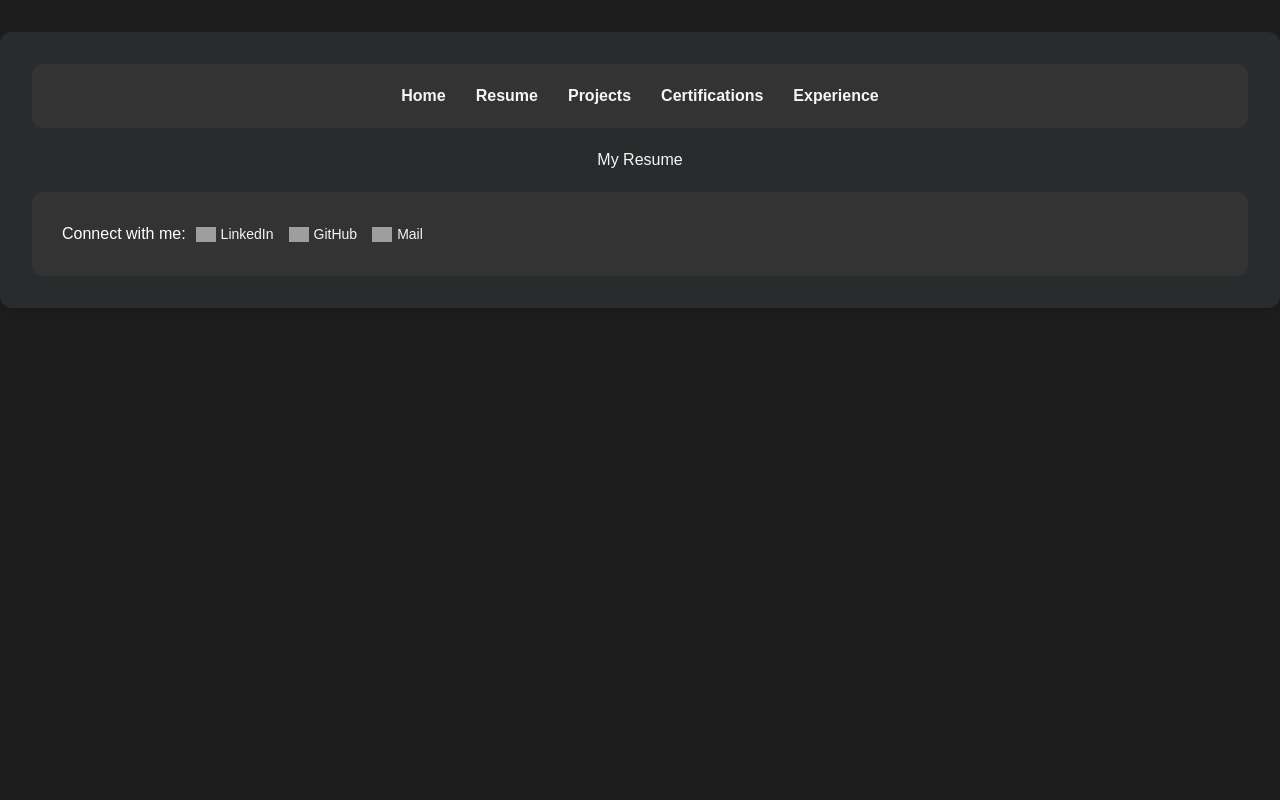
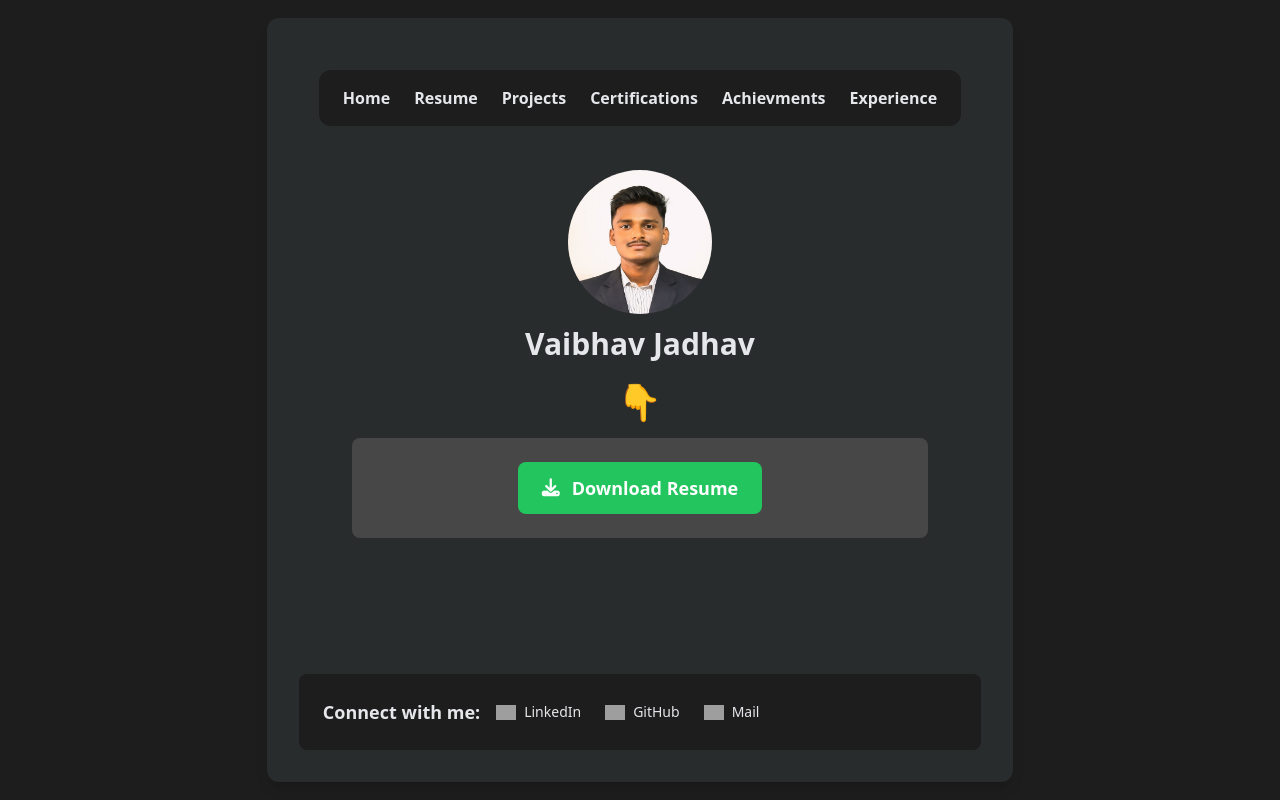
Before and after one commit to vaibhav096/vaibhav096.github.io, a Django app: template portfolio/templates/resume.html in a window 1280 px wide. Run offline with Django 5.2, Linux system fonts and the light colour scheme; the template is opened without the code that fills it, so the values that code supplies are empty; style sheets or scripts are compiled from the project's sources; some libraries are stand-ins or nearby versions; grey boxes are pictures that could not be loaded.

Commit message:
include another pages in portfolio

```diff
--- a/portfolio/portfolio/settings.py
+++ b/portfolio/portfolio/settings.py
@@ -11,6 +11,7 @@ https://docs.djangoproject.com/en/5.0/ref/settings/
 """
 
 from pathlib import Path
+import os
 
 # Build paths inside the project like this: BASE_DIR / 'subdir'.
 BASE_DIR = Path(__file__).resolve().parent.parent
@@ -56,6 +57,7 @@ MIDDLEWARE = [
     'django.contrib.messages.middleware.MessageMiddleware',
     'django.middleware.clickjacking.XFrameOptionsMiddleware',
     "django_browser_reload.middleware.BrowserReloadMiddleware",
+
 ]
 
 ROOT_URLCONF = 'portfolio.urls'
@@ -133,3 +135,6 @@ STATICFILES_DIRS = [
 # https://docs.djangoproject.com/en/5.0/ref/settings/#default-auto-field
 
 DEFAULT_AUTO_FIELD = 'django.db.models.BigAutoField'
+
+MEDIA_URL = '/media/'
+MEDIA_ROOT = os.path.join(BASE_DIR, 'media')
--- a/portfolio/portfolio/urls.py
+++ b/portfolio/portfolio/urls.py
@@ -22,3 +22,8 @@ urlpatterns = [
     path("__reload__/", include("django_browser_reload.urls")),
     path('', include('website.urls')),  # Include URLs from the 'website' app
 ]
+
+from django.conf import settings
+from django.conf.urls.static import static
+if settings.DEBUG:
+    urlpatterns += static(settings.MEDIA_URL, document_root=settings.MEDIA_ROOT)
--- a/portfolio/static/styles.css
+++ /dev/null
@@ -1,121 +0,0 @@
-body {
-    font-family: Arial, sans-serif;
-    background-color: #1d1d1d;
-    color: #f5f5f5;
-    margin: 0;
-    padding: 0;
-}
-
-nav ul {
-    display: flex;
-    justify-content: center;
-    background-color: #333;
-    margin: 0;
-    padding: 10px 0;
-    list-style: none;
-    padding: 20px;
-    border-radius: 10px;
-
-}
-
-nav ul li {
-    margin: 0 15px;
-}
-
-nav ul li a {
-    color: #f5f5f5;
-    text-decoration: none;
-    font-weight: bold;
-}
-
-nav ul li a:hover {
-    color: #4caf50;
-}
-
-.main-content {
-    display: flex;
-    flex-direction: column;
-    align-items: center;
-    margin: 20px 0;
-}
-
-.home-layout {
-    display: flex;
-    flex-direction: column;
-    align-items: center;
-    width: 100%;  /* Ensures the content spans the width */
-    max-width: 800px; /* Constrains the content to a max-width */
-}
-
-.profile-container {
-    display: flex;
-    flex-direction: column;
-    align-items: center;
-    margin-bottom: 20px;
-}
-
-.profile-img {
-    width: 150px;
-    height: 150px;
-    border-radius: 50%;
-    margin-bottom: 10px;
-}
-
-h1 {
-    margin-top: 10px;
-    color: #ffffff;
-}
-
-.about-content-container {
-    background-color:#333;
-    padding: 20px;
-    border-radius: 10px;
-    width: 100%;  /* The about section now spans the full width of the content */
-    text-align: center;
-}
-
-.about-content-container p {
-    margin: 0;
-    font-size: 16px;
-    line-height: 1.5;
-    color: #f5f5f5;
-}
-
-footer {
-    background: #333;
-    color: #fff;
-    text-align: center;
-    /* padding: 1rem 0; */
-    width:100%;
-    padding: 30px;
-    border-radius: 10px;
-    border:#1d1d1d;
-    display:flex;
-    margin: 0;
-
-
-
-}
-
-footer a {
-    color: #f5f5f5;
-    font-size: 24px;
-    text-decoration: none;
-    transition: color 0.3s ease;
-}
-
-footer a:hover {
-    color: rgb(80, 80, 239);
-}
-
-.container {
-    background-color: #47525249;
-    max-width: 600px;
-    width: 100%;
-
-    margin: 2rem auto;
-    border-radius: 12px;
-    box-shadow: 0 4px 8px rgba(0, 0, 0, 0.1);
-    overflow: hidden;
-    padding: 2rem;
-}
--- a/portfolio/templates/base.html
+++ b/portfolio/templates/base.html
@@ -5,20 +5,20 @@
     <meta charset="UTF-8">
     <meta name="viewport" content="width=device-width, initial-scale=1.0">
     <title>{% block title %}Portfolio{% endblock %}</title>
-    {% load static %}
     {% tailwind_css %}
     <link rel="stylesheet" href="{% static 'styles.css' %}">
     <script src="https://kit.fontawesome.com/a076d05399.js"></script>
 </head>
-<body>
-    <div class="container">
-        <nav>
-            <ul>
-                <li><a href="{% url 'home' %}">Home</a></li>
-                <li><a href='#'>Resume</a></li>
-                <li><a href='#'>Projects</a></li>
-                <li><a href='#'>Certifications</a></li>
-                <li><a href='#'>Experience</a></li>
+<body class="bg-[#1d1d1d] text-gray-200 font-sans flex justify-center items-center min-h-screen">
+    <div class="bg-[#47525249] max-w-3xl mx-auto rounded-xl shadow-lg p-8"> <!-- Adjusted max-width -->
+        <nav class="p-5 rounded-2xl mb-6">
+            <ul class="flex justify-center space-x-6 bg-[#1d1d1d] py-4 px-6 rounded-xl">
+                <li><a href="{% url 'home' %}" class="text-gray-200 hover:text-green-500 font-bold">Home</a></li>
+                <li><a href="{% url 'resume' %}" class="text-gray-200 hover:text-green-500 font-bold">Resume</a></li>
+                <li><a href="{% url 'projects' %}" class="text-gray-200 hover:text-green-500 font-bold">Projects</a></li>
+                <li><a href="{% url 'certifications' %}" class="text-gray-200 hover:text-green-500 font-bold">Certifications</a></li>
+                <li><a href="#" class="text-gray-200 hover:text-green-500 font-bold">Achievments</a></li>
+                <li><a href="#" class="text-gray-200 hover:text-green-500 font-bold">Experience</a></li>
             </ul>
         </nav>
 
@@ -27,28 +27,23 @@
             {% endblock %}
         </div>
 
-        <footer style="display: flex; align-items: center;">
-            <span style="flex-shrink: 0; text-align: left; margin-right: 10px;">
-                <h4 style="margin: 0;">Connect with me:</h4>
+        <footer class="bg-[#1d1d1d] text-gray-200 rounded-lg p-6 flex items-center mt-6">
+            <span class="text-left mr-4">
+                <h4 class="text-lg font-bold m-0">Connect with me:</h4>
             </span>
-            <a href="https://www.linkedin.com/in/vaibhav096/" style="margin-right: 15px; display: flex; align-items: center;">
+            <a href="https://www.linkedin.com/in/vaibhav096/" class="mr-6 flex items-center hover:text-blue-400">
                 <img src="https://upload.wikimedia.org/wikipedia/commons/c/ca/LinkedIn_logo_initials.png" alt="LinkedIn" width="20">
-                <span style="margin-left: 5px; font-size: 14px;">LinkedIn</span>
+                <span class="ml-2 text-sm">LinkedIn</span>
             </a>
-            <a href="https://github.com/vaibhav096/" style="margin-right: 15px; display: flex; align-items: center;">
+            <a href="https://github.com/vaibhav096/" class="mr-6 flex items-center hover:text-gray-500">
                 <img src="https://github.githubassets.com/images/modules/logos_page/GitHub-Mark.png" alt="GitHub" width="20">
-                <span style="margin-left: 5px; font-size: 14px;">GitHub</span>
+                <span class="ml-2 text-sm">GitHub</span>
             </a>
-            <a href="mailto:vaibhavajadhav96@gmail.com" style="display: flex; align-items: center;">
+            <a href="mailto:vaibhavajadhav96@gmail.com" class="flex items-center hover:text-red-500">
                 <img src="https://upload.wikimedia.org/wikipedia/commons/4/4e/Gmail_Icon.png" alt="Gmail" width="20">
-                <span style="margin-left: 5px; font-size: 14px;">Mail</span>
+                <span class="ml-2 text-sm">Mail</span>
             </a>
         </footer>
-
-
-
-
-
     </div>
 </body>
 </html>
--- a/portfolio/templates/resume.html
+++ b/portfolio/templates/resume.html
@@ -1,10 +1,31 @@
 {% extends 'base.html' %}
 
-{% block title %}Resume - Portfolio{% endblock %}
+{% block title %}
+    Resume | Vaibhav Jadhav
+{% endblock %}
 
 {% block content %}
-<section class="resume-section">
-    <h2>My Resume</h2>
-    <p>{{ resume.content }}</p>
-</section>
+<div class="flex flex-col items-center min-h-[60vh]">
+
+    <!-- Profile Picture -->
+    <div class="flex flex-col items-center mb-5">
+        {% load static%}
+        <img src="{% static 'profile1.jpg' %}" alt="Profile Picture" class="w-36 h-36 rounded-full mb-3">
+        <h2 class="text-3xl text-gray-200 font-bold">Vaibhav Jadhav</h2>
+    </div>
+
+    <!-- Down Arrow Symbol -->
+    <div class="text-gray-200 text-4xl mb-4">
+        👇
+    </div>
+
+    <!-- Download Button -->
+    <div class="bg-[#474747] p-6 rounded-lg flex justify-center items-center w-full max-w-xl">
+        <a href="{{ pdf_url }}" download class="text-white bg-green-500 hover:bg-green-600 font-bold py-3 px-6 rounded-lg text-lg flex items-center">
+            <i class="fas fa-download mr-3"></i> <!-- Download Icon -->
+            Download Resume
+        </a>
+    </div>
+
+</div>
 {% endblock %}
--- a/portfolio/website/admin.py
+++ b/portfolio/website/admin.py
@@ -1,4 +1,7 @@
 from django.contrib import admin
-from .models import About
+from .models import About,Resume,Project,Certification
 # Register your models here.
 admin.site.register(About)
+admin.site.register(Resume)
+admin.site.register(Project)
+admin.site.register(Certification)
--- a/portfolio/website/urls.py
+++ b/portfolio/website/urls.py
@@ -3,8 +3,8 @@ from . import views
 
 urlpatterns = [
     path('', views.home, name='home'),  # Home page
-    # path('resume/', views.resume, name='resume'),  # Resume page
-    # path('projects/', views.projects, name='projects'),  # Projects page
-    # path('certifications/', views.certifications, name='certifications'),  # Certifications page
+    path('resume/', views.resume_view, name='resume'),  # Resume page
+    path('projects/', views.projects_view, name='projects'),  # Projects page
+    path('certifications/', views.certifications_view, name='certifications'),  # Certifications page
     # path('experience/', views.experience, name='experience'),  # Experience page
 ]
```
Also changed, not shown: portfolio/templates/certifications.html (added, +33 -0 lines), portfolio/templates/home.html (+6 -7 lines), portfolio/templates/projects.html (added, +29 -0 lines), portfolio/website/models.py (+25 -0 lines), portfolio/website/views.py (+21 -1 lines), portfolio/website/migrations/0002_resume.py (added), portfolio/website/migrations/0003_project.py (added), portfolio/website/migrations/0004_certification.py (added), 1 other file.
